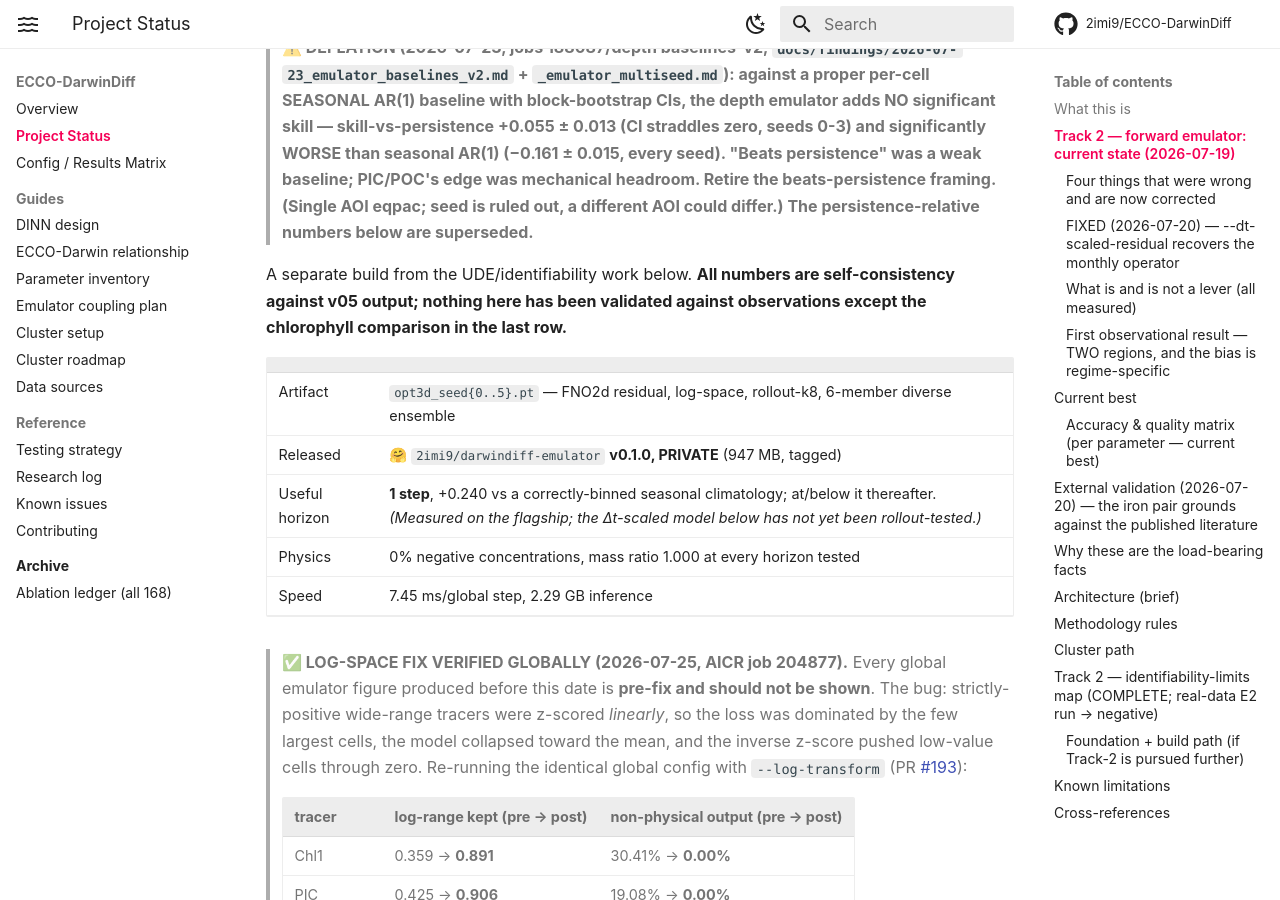
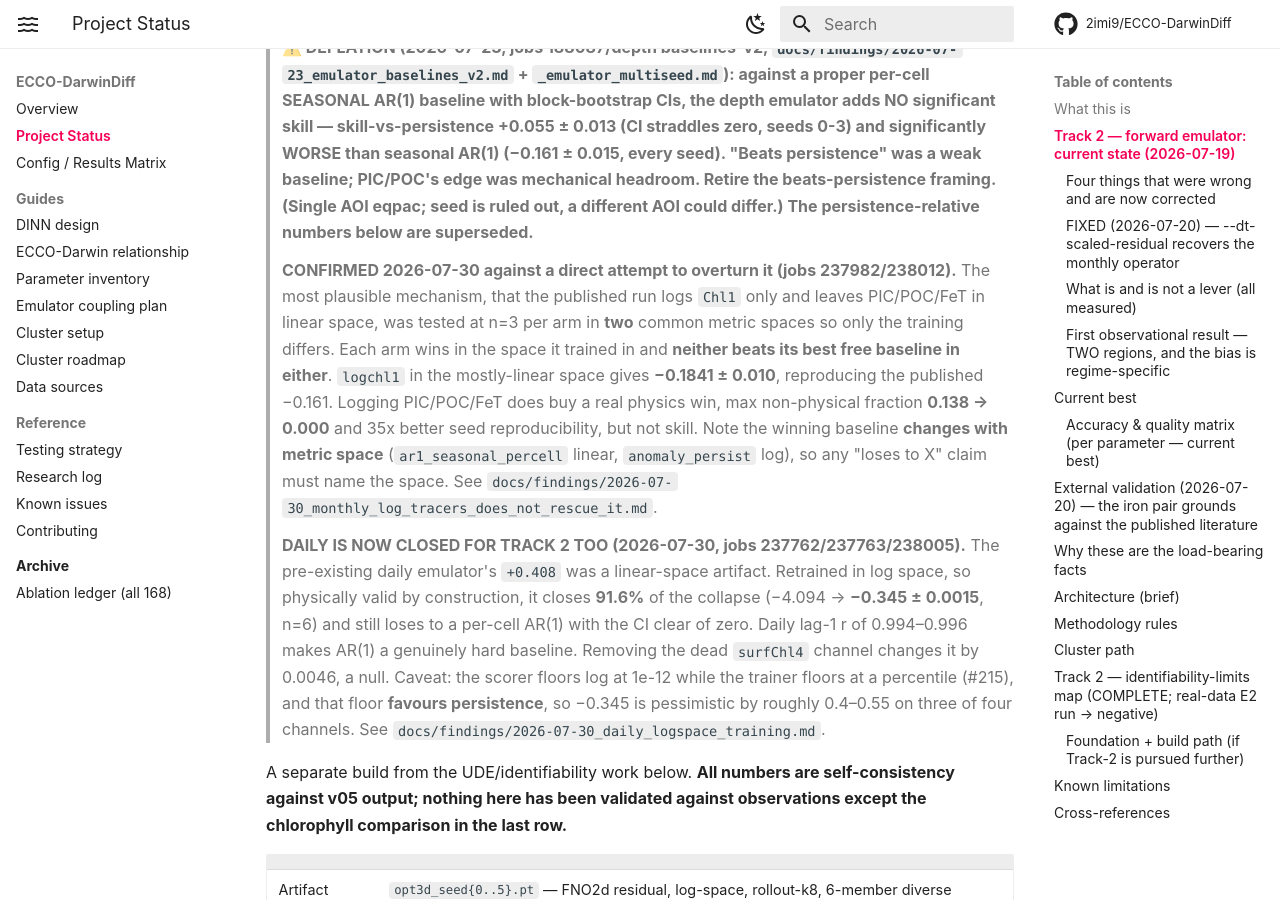
Before and after one commit to 2imi9/ECCO-DarwinDiff, an MkDocs documentation site: the page built from docs/status.md, in a window 1280 px wide and 900 px high, scrolled down 2395 px. Built offline with MkDocs 1.6.1 and Material for MkDocs 9.7.7, drawn with Linux system fonts in a browser that asks for light colours; comment, search, counter and statistics services are not loaded; some of the changed text lies outside the part shown.

Commit message:
docs(status): consolidate the overnight results into the canonical record
Track 2. Daily is now CLOSED on a measurement rather than an assumption: the +0.408 was a
linear-space artifact, log-space training closes 91.6% of it (-4.094 -> -0.345 +/- 0.0015,
n=6) and it still loses to per-cell AR(1) with the CI clear of zero. Removing the dead
surfChl4 channel changes it by 0.0046, a null. Flagged that the -0.345 is pessimistic by
roughly 0.4 to 0.55 on three of four channels because the scorer's 1e-12 floor (#215)
favours persistence.

The monthly seasonal-AR(1) deflation is CONFIRMED against a direct attempt to overturn it.
Testing the most plausible mechanism at n=3 per arm in two common metric spaces: each arm
wins in the space it trained in, neither beats its best free baseline in either, and the
published -0.161 reproduces at -0.1841 +/- 0.010. Also recorded that the winning baseline
changes with metric space, so any "loses to X" claim must name the space.

Track 1. "scav_rat is basin-fragile" is sharpened to "Southern Ocean only": it clears its
own untrained null there at 42/50, 39/50 and 50/50 across the observations-only arms and
49/50 in the flagship, against untrained 0/50, and is 0/50 in both other basins. The
obs-only 0/50 majority is the 2-of-3 rule, not a measurement that nothing was learned.
Local-versus-inherited is pre-registered and running.

And the degeneracy now has a name and a proof sketch: it is a gauge symmetry. Any learned
sink S = r0*g(state) is homogeneous of degree one in r0, so a network inside a
multiplicative sink adds free directions along the orbit rather than removing one, which
also predicts the DOF ladder's inverted U. Bug #217 recorded alongside it.

Jon draft updated with the monthly and daily outcomes. Still NOT SENT and still blocked on
the Southern Ocean control, which is the only paragraph that promises him a number.

722 passed, 23 skipped, 1 xfailed, exit 0.

```diff
--- a/STATUS.md
+++ b/STATUS.md
@@ -92,6 +92,25 @@ prototype-level and **unconfirmed** (constant-IC/forcing approximation; needs a
 > and significantly WORSE than seasonal AR(1) (−0.161 ± 0.015, every seed). "Beats persistence" was a weak
 > baseline; PIC/POC's edge was mechanical headroom. Retire the beats-persistence framing. (Single AOI eqpac;
 > seed is ruled out, a different AOI could differ.) The persistence-relative numbers below are superseded.**
+>
+> **CONFIRMED 2026-07-30 against a direct attempt to overturn it (jobs 237982/238012).** The most
+> plausible mechanism, that the published run logs `Chl1` only and leaves PIC/POC/FeT in linear
+> space, was tested at n=3 per arm in **two** common metric spaces so only the training differs.
+> Each arm wins in the space it trained in and **neither beats its best free baseline in either**.
+> `logchl1` in the mostly-linear space gives **−0.1841 ± 0.010**, reproducing the published −0.161.
+> Logging PIC/POC/FeT does buy a real physics win, max non-physical fraction **0.138 → 0.000** and
+> 35x better seed reproducibility, but not skill. Note the winning baseline **changes with metric
+> space** (`ar1_seasonal_percell` linear, `anomaly_persist` log), so any "loses to X" claim must
+> name the space. See `docs/findings/2026-07-30_monthly_log_tracers_does_not_rescue_it.md`.
+>
+> **DAILY IS NOW CLOSED FOR TRACK 2 TOO (2026-07-30, jobs 237762/237763/238005).** The pre-existing
+> daily emulator's `+0.408` was a linear-space artifact. Retrained in log space, so physically valid
+> by construction, it closes **91.6%** of the collapse (−4.094 → **−0.345 ± 0.0015**, n=6) and still
+> loses to a per-cell AR(1) with the CI clear of zero. Daily lag-1 r of 0.994–0.996 makes AR(1) a
+> genuinely hard baseline. Removing the dead `surfChl4` channel changes it by 0.0046, a null.
+> Caveat: the scorer floors log at 1e-12 while the trainer floors at a percentile (#215), and that
+> floor **favours persistence**, so −0.345 is pessimistic by roughly 0.4–0.55 on three of four
+> channels. See `docs/findings/2026-07-30_daily_logspace_training.md`.
 
 A separate build from the UDE/identifiability work below. **All numbers are self-consistency
 against v05 output; nothing here has been validated against observations except the chlorophyll
@@ -257,6 +276,20 @@ on a single RTX 5090 32 GB, with the NU Explorer H200 cluster for sweeps. All nu
   **25/50 at 2000 epochs** (→ 41/50 at 4000 epochs), and the cell-weighted metric that inflates such counts
   can **straddle** Carroll (per-AOI legs landing on opposite sides). Read 38/40 as "the pair recovers,
   carried by `alpfe`; `scav_rat` is basin-fragile," not "`scav_rat` is 95 % solved."
+  - **Sharpened 2026-07-30: "basin-fragile" is specifically "Southern Ocean only."** Grading each
+    AOI leg against *its own* untrained baseline, `scav_rat` clears its null in `southernoceanpac`
+    at **42/50, 39/50 and 50/50** across the three observations-only arms (and 49/50 in the
+    flagship) against an untrained **0/50**, and is **0/50** in both `eqpac` and `natlsubpolar`.
+    The 0/50 *majority* in the obs-only arms is the 2-of-3 rule, not a measurement that nothing was
+    learned. Whether that is local identifiability or inheritance through the shared DINN is
+    pre-registered and running. See `docs/findings/2026-07-30_per_aoi_legs_vs_their_own_null.md`.
+  - **The degeneracy is a gauge symmetry, and no UDE can remove it.** Any learned sink
+    `S = r0 * g(state)` is homogeneous of degree one in `r0`, so `(alpfe, r0) -> (λ·alpfe, λ·r0)`
+    leaves the predicted iron field unchanged for *every* `g`. A network inside a multiplicative
+    sink adds free directions along that orbit rather than removing one, which also predicts the
+    DOF ladder's inverted U. **Bug #217:** `closures.py:130` carries a free `log_r0`, exactly
+    redundant with `scav_rat`, so any profile likelihood against that closure is flat *by theorem*.
+    See `docs/findings/2026-07-30_iron_closure_ude_is_a_gauge_symmetry.md`.
 - **`R_PICPOC` — recovers** against a real calcite anchor (Daniels CP:PP / MODIS PIC), landing at the
   real ~0.05 — *consistent with* Carroll within the wide Cal band, **not** a validation of 0.0425
   (Carroll's value is itself under-constrained; see below).
```
Also changed, not shown: docs/research_notes/2026-07-30_jon_followup_DRAFT.md (+14 -0 lines).
